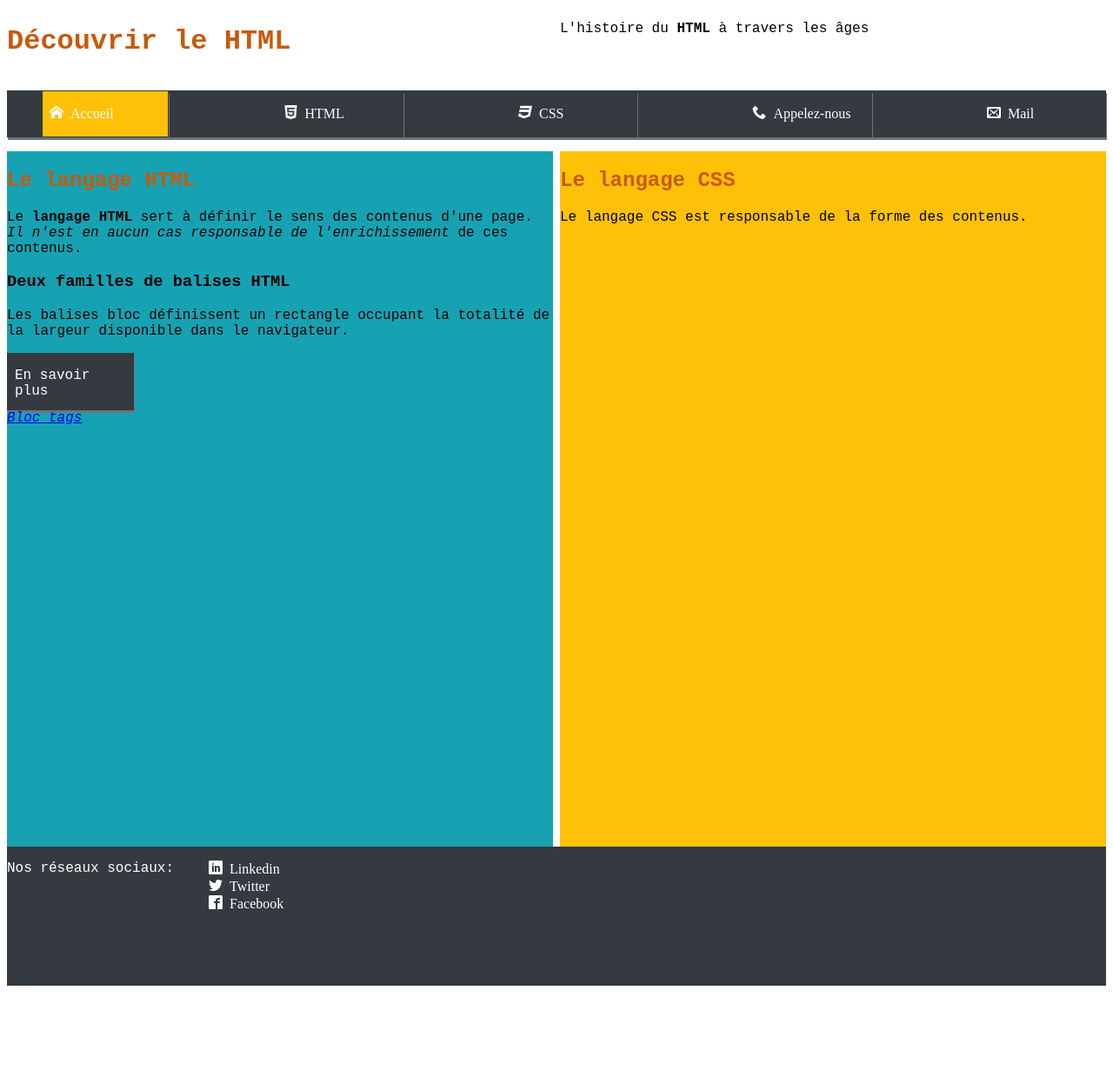
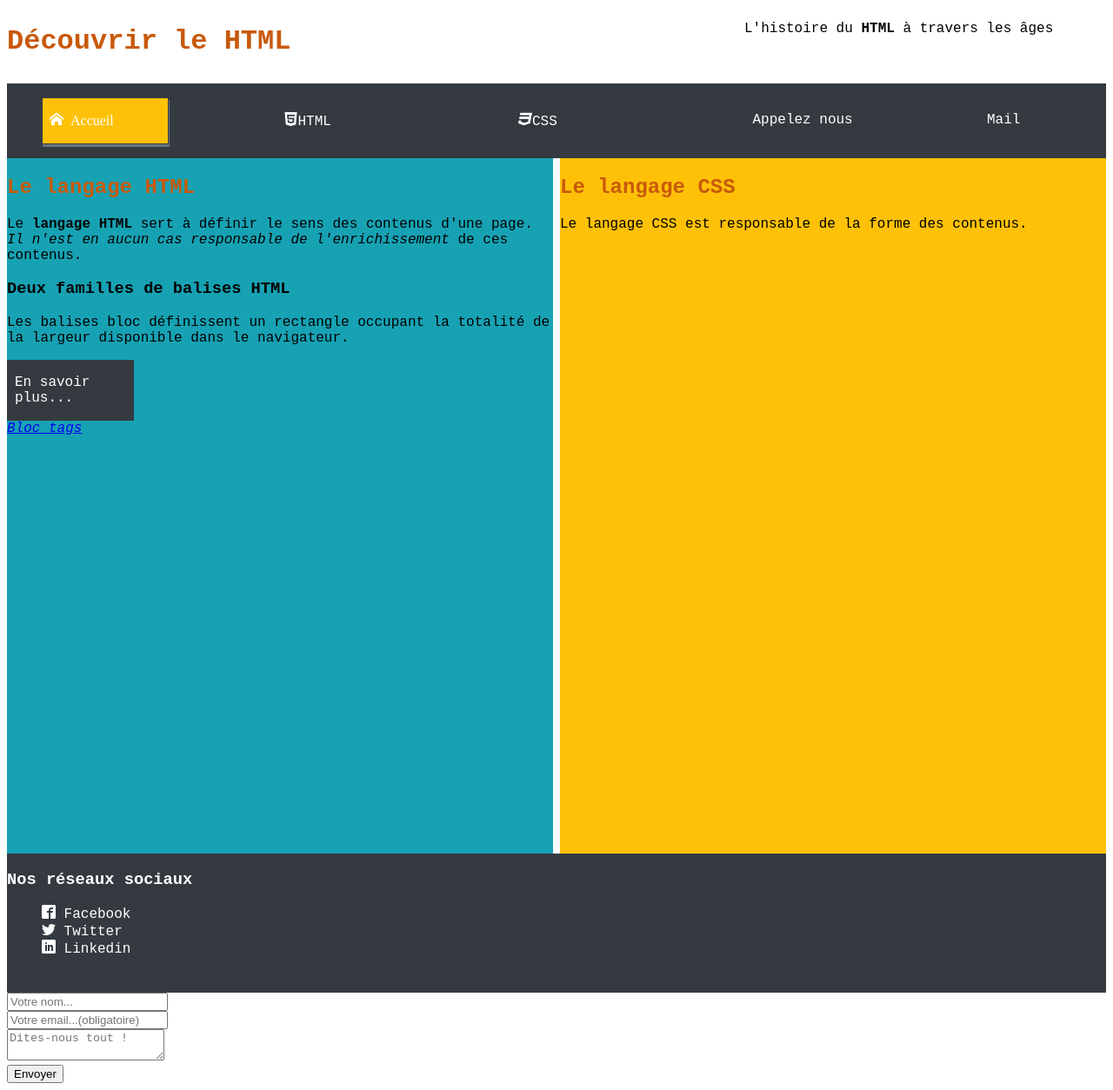
Before and after one commit to Jakkah/init_html, a plain HTML site: page index.html in a window 1280 px wide. Shown: the whole page at 87% size. Before the commit the page ends 1142 px from the top, so only its background shows below. Drawn offline with Linux system fonts and the light colour scheme; files whose address does not match are found by name.

Commit message:
adjust html + add form

```diff
--- a/index.html
+++ b/index.html
@@ -4,13 +4,20 @@
     <!-- Elément head : instructions envoyées au navigateur -->
     <head>
         <meta charset="utf-8">
-        <meta name="viewport" content="width=device-width,initial-scale=1.0,maximum-scale=2.0,user-scalable=no">
+
+        <!-- Définition des règles de media -->
+        <meta
+            name="viewport"
+            content="width=device-width,initial-scale=1.0,maximum-scale=1.0,minimum-scale=1.0,user-scalable=no"
+        >
+
         <title>Découvrir le HTML</title>
 
-        <link href="/assets/css/styles.css" rel="stylesheet">
-        <link href="/assets/css/layout.css" rel="stylesheet">
-        <!-- load icomoon style -->
-        <link href="/assets/css/style.css" rel="stylesheet">
+        <link href="./assets/css/styles.css" rel="stylesheet">
+        <link href="./assets/css/layout.css" rel="stylesheet">
+
+        <!-- Load icomoon styles -->
+        <link href="./assets/css/style.css" rel="stylesheet">
 
     </head>
 
@@ -19,13 +26,11 @@
         Le contenu sera traité et affiché par le navigateur
     -->
     <body>
-        <header>
-            <div class="row">
-                <div class="col-xl-6 col-12" >
-                    <h1 >Découvrir le HTML</h1>
-                </div>
-                <div class="col-xl-6 col-12">
-                    <p>
+        <header class="row">
+
+            <h1 class="col-12 col-xl-8">Découvrir le HTML</h1>
+
+            <p class="col-12 col-xl-4">
                 L'histoire du
                 <!--
                     abbr avec l'attribut title pour donner la signification
@@ -34,13 +39,22 @@
                 <abbr title="Hyper Text Markup Language" class="dropdown">HTML</abbr>
                 à travers les âges
             </p>
-                </div>
-            </div>
-            <nav class="bg-dark shadowed"><!-- Element qui regroupe des balises de navigation -->
+
+            <!-- Element qui regroupe des balises de navigation -->
+            <nav class="bg-dark col-12 col-xl-12">
+
+                <!--
+                    Burger menu button :
+                        Displayed only when device width <= 576px
+                -->
                 <button id="burger-btn">
                     <span class="icon-menu"></span>
                 </button>
-                <ul><!-- Conteneur de liste-->
+
+                <!--
+                    Menu do not be displayed if device width <= 576px
+                -->
+                <ul class="flex-container"><!-- Conteneur de liste-->
                     <!-- Lien interne vers une section-->
                     <li>
                         <a href="index.html" class="btn bg-dark shadowed current" title="HTML la référence">
@@ -48,33 +62,40 @@
                         </a>
                     </li>
                     <li>
-                        <a href="#section-html" class="btn bg-dark shadowed" title="HTML la référence">
-                            <span class="icon-html-five"> HTML</span>
+                        <a class="btn bg-dark" href="#" title="HTML la référence">
+                            <span class="icon-html-five"></span>HTML
                         </a>
                     </li>
                     <li>
-                        <a href="#section-css" class="btn bg-dark shadowed" title="HTML la référence">
-                            <span class="icon-css3"> CSS</span>
+                        <a class="btn bg-dark" href="#" title="CSS la référence">
+                            <span class="icon-css3"></span>CSS
                         </a>
                     </li>
+                    <!-- Lien externe vers un autre site -->
+
+
                     <!-- Lien de type téléphone /!\ never this way -->
                     <li>
-                        <a class="btn bg-dark shadowed" href="tel:0522336699" title="Click to call">
-                            <span class="icon-phone"> Appelez-nous</span>
+                        <a class="btn bg-dark" href="tel:0522336699" title="Click to call">
+                            Appelez nous
                         </a>
                     </li>
 
                     <!-- Lien de type mail /!\ never this way -->
                     <li>
-                        <a  class="btn bg-dark shadowed" href="mailto:toto@tartempion.com?subject=Contact us" title="Send an email">
-                        <span class="icon-envelop"> Mail</span>
+                        <a
+                            class="btn bg-dark"
+                            href="mailto:toto@tartempion.com?subject=Contact us"
+                            title="Send an email"
+                        >
+                            Mail
                         </a>
                     </li>
                 </ul>
             </nav>
         </header>
 
-        <main class="row">
+        <main class="row"><!-- Contenu principal d'une page / unique dans un document -->
             <section id="section-html" class="col-xl-6 col-12">
                 <header>
                     <h2>Le langage HTML</h2>
@@ -89,13 +110,15 @@
                         <h3>Deux familles de balises HTML</h3>
                     </header>
                     <p>
-                        Les balises bloc définissent un rectangle occupant
+                        Les <span>balises bloc</span> définissent un rectangle occupant
                         la totalité de la largeur disponible dans le navigateur.
                     </p>
+
+                    <a class="btn bg-dark" href="./section-html.html" title="HTML">
+                        En savoir plus...
+                    </a>
+
                     <footer>
-                        <a href="./section-html.html" class="btn bg-dark shadowed seemore" title="HTML la référence">
-                            En savoir plus
-                        </a> <br>
                         <cite title="w3c.org">
                             <a href="https://www.w3.org" title="W3C" target="_new">
                                 Bloc tags
@@ -115,35 +138,48 @@
             </section>
         </main>
 
-        <footer class="bg-dark ">
-            <p>Nos réseaux sociaux:</p>
-            <ul><!-- Conteneur de liste-->
-                <!-- Lien interne vers une section-->
+        <div class="bg-dark">
+            <footer>
+                <nav>
+                    <h3>
+                        Nos réseaux sociaux
+                    </h3>
+                    <ul>
                         <li>
-                    <a href="hhtps://www.linkedin.com" class="reseau bg-dark" title="Check this out !">
-                        <span class="icon-linkedin"> Linkedin</span>
+                            <a href="https://facebook.com" target="_new" title="Follow Us">
+                                <span class="icon-facebook2"></span> Facebook
                             </a>
                         </li>
                         <li>
-                    <a href="hhtps://www.twitter.com" class="reseau bg-dark" title="FOLLOW !">
-                        <span class="icon-twitter"> Twitter</span>
+                            <a href="https://twitter.com" target="_new" title="Follow Us">
+                                <span class="icon-twitter"></span> Twitter
                             </a>
                         </li>
                         <li>
-                    <a href="https://www.facebook.com" class=" reseau bg-dark" title="Suscribe">
-                        <span class="icon-facebook2"> Facebook</span>
+                            <a href="https://linked.com" target="_new" title="Follow Us">
+                                <span class="icon-linkedin"></span> Linkedin
                             </a>
                         </li>
                     </ul>
-            <!--
-                Spécification d'une adresse
-                L'utilisation du format vcard est recommandé
-                @see : http://microformats.org/wiki/vcard-fr
-            -->
-            <address>
-
-            </address>
+                </nav>
             </footer>
+        </div>
+        <!-- <template id="form-template"> -->
+            <form>
+                <div>
+                    <input type="text" name="name-ctrl" id="name-ctrl" placeholder="Votre nom...">
+                </div>
+                <div>
+                    <input type="email" name="email-ctrl" id="email-ctrl" placeholder="Votre email...(obligatoire)" required>
+                </div>
+                <div>
+                    <textarea name="object-ctrl" id="object-ctrl" placeholder="Dites-nous tout !"></textarea>
+                </div>
+                <div>
+                    <button id="send-btn">Envoyer</button>
+                </div>
+            </form>
+        <!-- </template> -->
     </body>
 
 </html><!-- Fin du document HTML -->
```
Lines whose indentation alone changed are shown as unchanged.
